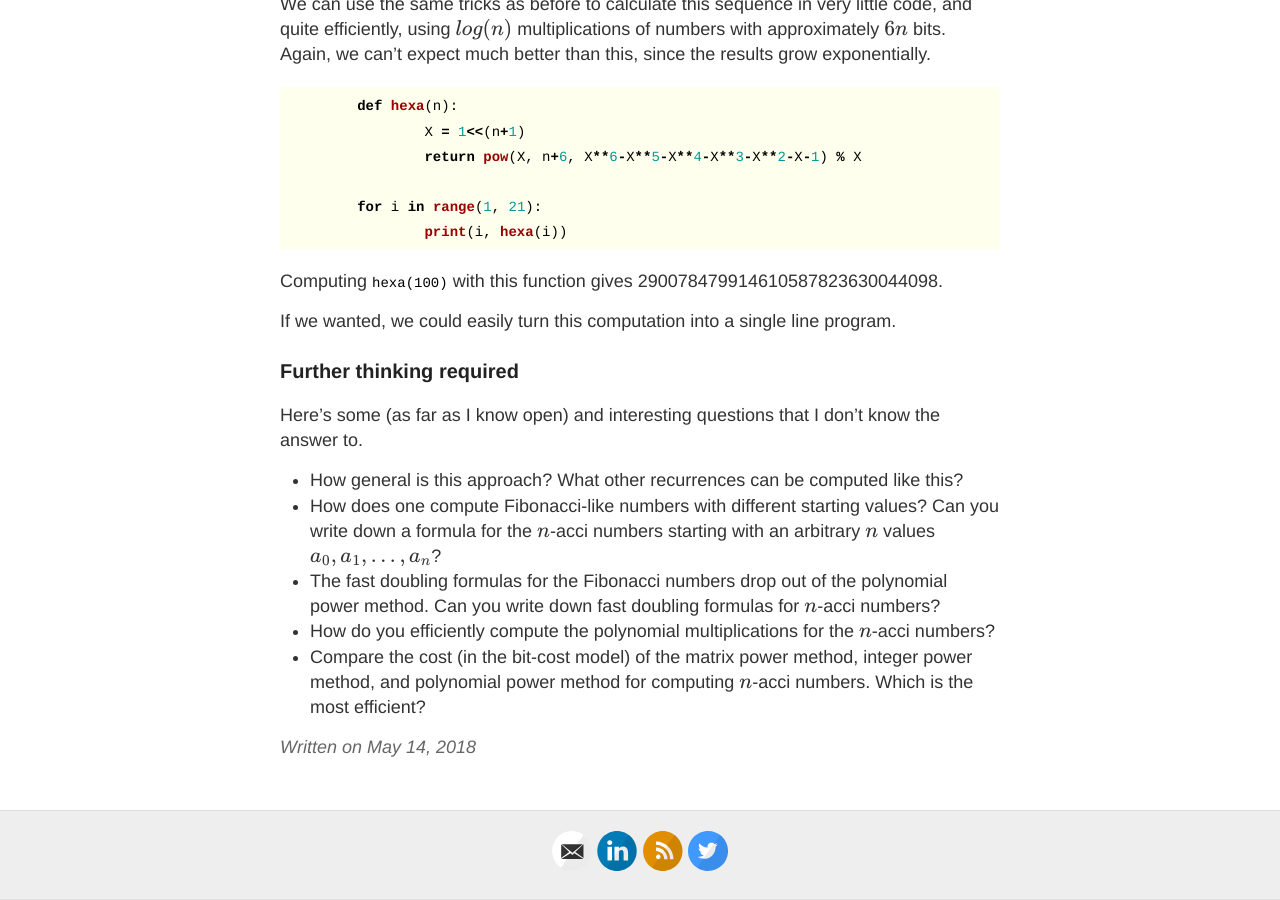
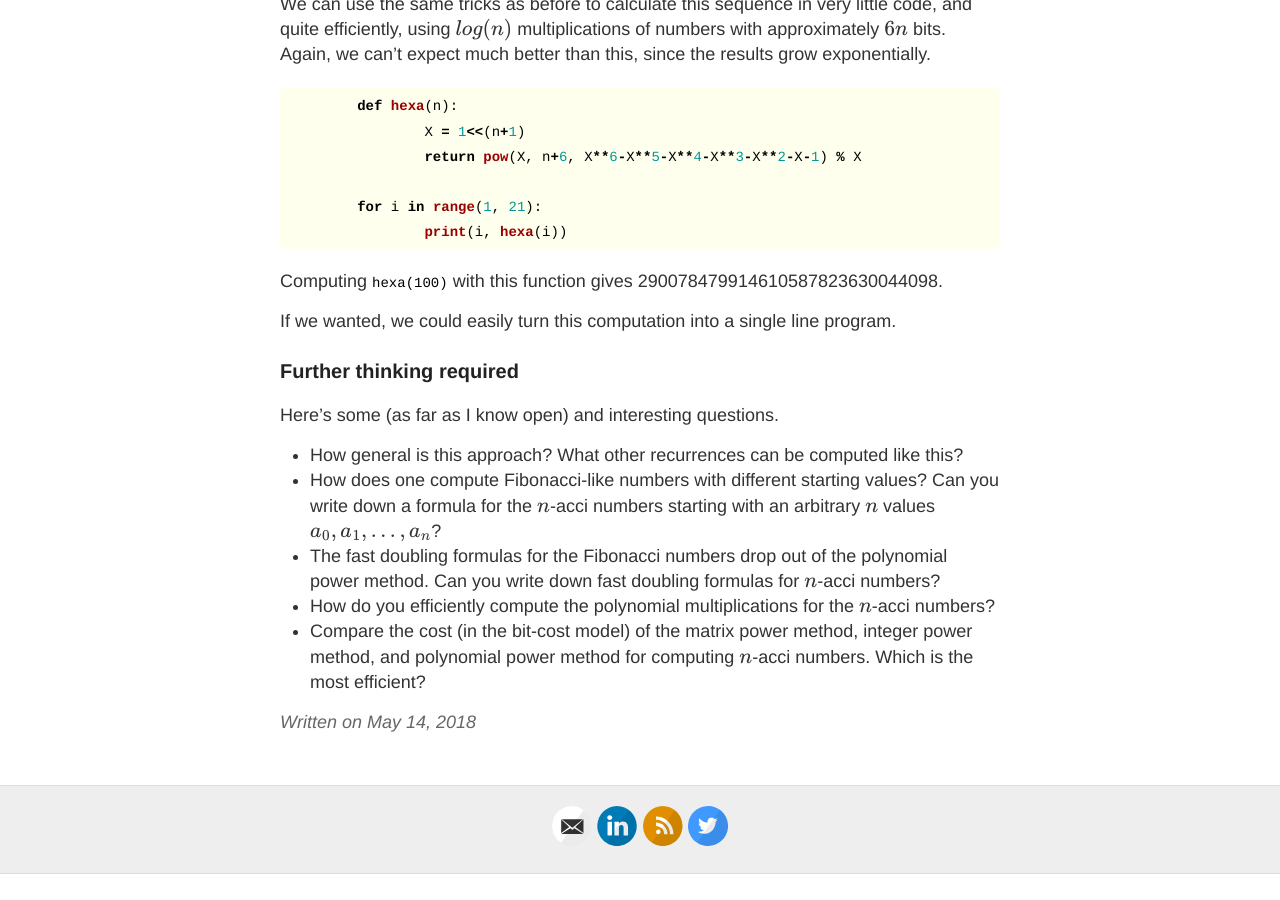
Before and after one commit to paulhankin/paulhankin.github.io, a Jekyll site: the page built from _posts/2018-05-14-Fibonacci2.md, in a window 1280 px wide and 900 px high, scrolled down 3749 px. Built offline with Jekyll 4.4.1, drawn with Linux system fonts in a browser that asks for light colours; formulas are drawn with MathJax 3; after the commit the page ends 4623 px from its top, so only the background shows below that.

Commit message:
removed redundancy

```diff
--- a/_posts/2018-05-14-Fibonacci2.md
+++ b/_posts/2018-05-14-Fibonacci2.md
@@ -128,7 +128,7 @@ If we wanted, we could easily turn this computation into a single line program.
 
 ### Further thinking required ###
 
-Here's some (as far as I know open) and interesting questions that I don't know the answer to.
+Here's some (as far as I know open) and interesting questions.
 
 * How general is this approach? What other recurrences can be computed like this?
 * How does one compute Fibonacci-like numbers with different starting values? Can you write down a formula for the $$n$$-acci numbers starting with an arbitrary $$n$$ values $$a_0, a_1, ..., a_n$$?
```
